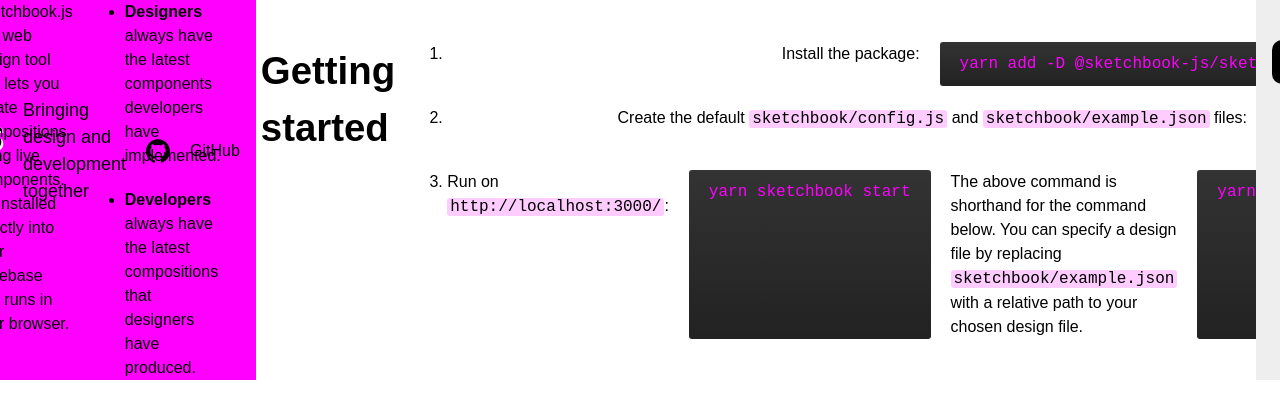
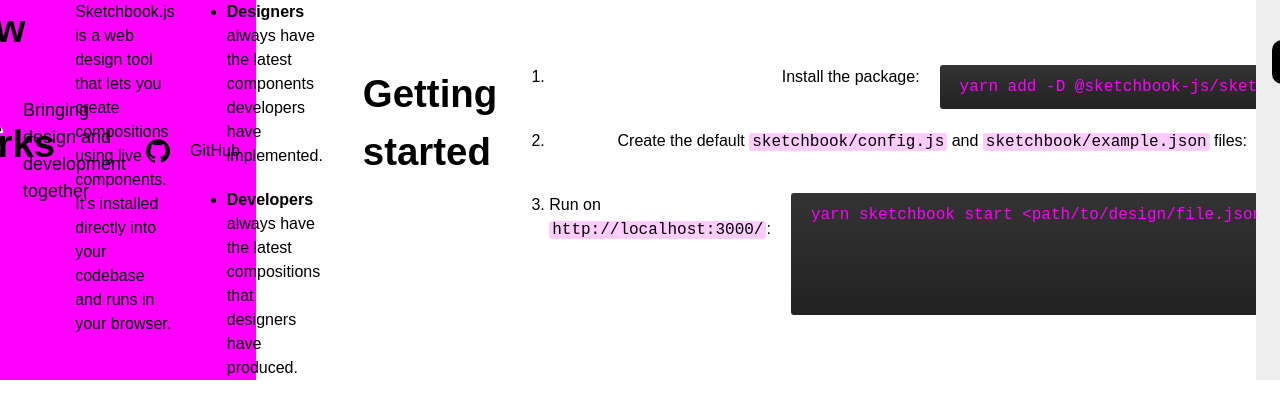
Before and after one commit to sketchbook-js/website, a Next.js app: page / in a window 1280 px wide. Shown: the top 418 px of the page. Built offline with nearby package versions, Linux system fonts and the light colour scheme.

Commit message:
Fix usage instructions

```diff
--- a/pages/index.js
+++ b/pages/index.js
@@ -97,9 +97,8 @@
                   <p>
                     Run on <code>http://localhost:3000/</code>:
                   </p>
-                  <pre>yarn sketchbook start</pre>
-                  <p>The above command is shorthand for the command below. You can specify a design file by replacing <code>sketchbook/example.json</code> with a relative path to your chosen design file.</p>
-                  <pre>yarn sketchbook start sketchbook/example.json</pre>
+                  <pre>yarn sketchbook start {"<path/to/design/file.json>"}</pre>
+                  <p>Replace <code>{"<path/to/design/file.json>"}</code> with <code>sketchbook/example.json</code> to run it with an example design file.</p>
                 </Stack>
               </List>
             </Stack>
```
